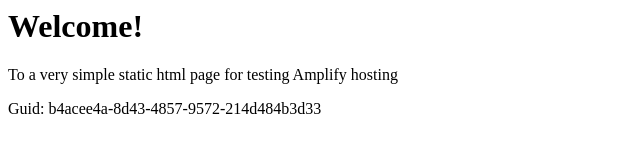
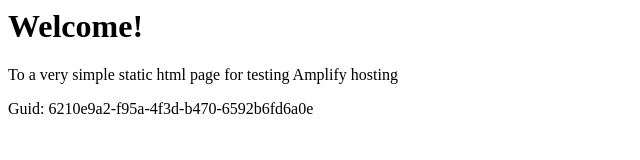
Before and after one commit to aws-aemilia-gru/Github-PR-Commit-Integration-Test-DoNotTouch-GitHubWebhookPushCanaryTest-v1-prod-sa-east-1, a website: page src/index.html in a window 1280 px wide. Shown: the full height of the page, 0-640 px from the left. Drawn offline with Linux system fonts and the light colour scheme.

Commit message:
commit from integ tests

```diff
--- a/src/index.html
+++ b/src/index.html
@@ -12,6 +12,6 @@
 <body>
     <h1>Welcome!</h1>
     <p>To a very simple static html page for testing Amplify hosting</p>
-    <p>Guid: b4acee4a-8d43-4857-9572-214d484b3d33</p></body>
+    <p>Guid: 6210e9a2-f95a-4f3d-b470-6592b6fd6a0e</p></body>
 
 </html>
```
